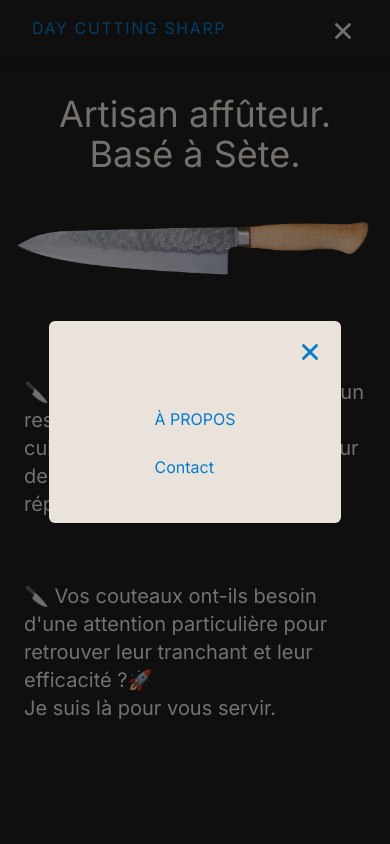
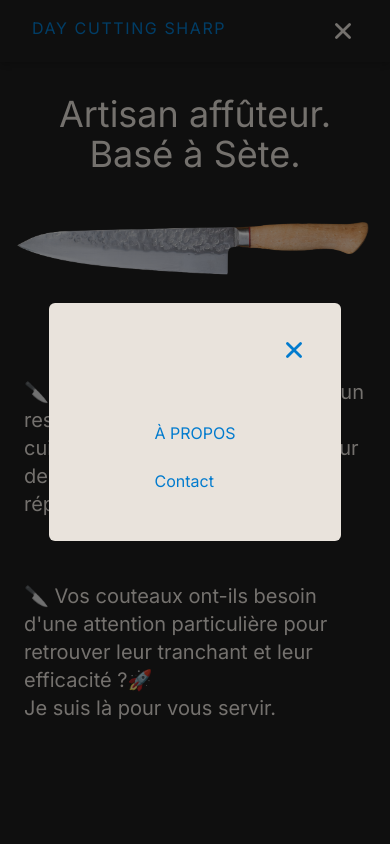
Before and after one commit to MathieuSchaff/daycuttingsharp, a Next.js app: page / in a window 390 px wide. Both pictures are taken after a click on the element 343 px from the left and 31 px from the top of the page. Shown: the top 844 px of the page. Built offline with nearby package versions, Linux system fonts and the light colour scheme.

Commit message:
customised navbar modal

```diff
--- a/src/components/Navbar.tsx
+++ b/src/components/Navbar.tsx
@@ -16,9 +16,13 @@ const Navbar = () => {
 
   const [isMenuOpen, setIsMenuOpen] = useState(false);
 
-  const toggleMenu = () => {
+  const openMenu = () => {
     console.log("clicked")
-    setIsMenuOpen(c => !c);
+    setIsMenuOpen(true);
+  };
+  const closeMenu = () => {
+    console.log("clicked")
+    setIsMenuOpen(false);
   };
   return (
     <header className="flex justify-between items-start md:items-center py-4 px-8 shadow-md">
@@ -47,7 +51,7 @@ const Navbar = () => {
           >
             <Link href="#contact">Contact</Link>
           </motion.li>
-          <div className="md:hidden hover:cursor-pointer" onClick={toggleMenu}>
+          <div className="md:hidden hover:cursor-pointer" onClick={openMenu}>
             {isMenuOpen ? <IoClose size={30} /> : <GiHamburgerMenu size={30} />}
           </div>
         </ul>
@@ -55,23 +59,23 @@ const Navbar = () => {
       <AnimatePresence>
         {isMenuOpen && (
           <motion.div
-            className="fixed top-0 left-0 w-full h-full bg-black bg-opacity-50 flex justify-center items-center z-50"
+            className="fixed top-0 left-0 w-full h-screen bg-black bg-opacity-50 flex justify-center items-center z-10 md:hidden"
             initial={{ opacity: 0 }}
             animate={{ opacity: 1 }}
             exit={{ opacity: 0 }}
-            onClick={toggleMenu}
+            onClick={closeMenu}
           >
             <motion.nav
-              className="bg-browney p-4 rounded-md text-honolulu w-3/4 h-1/2 flex flex-col justify-center items-center gap-6 pb-11"
+              className="min-h-0 bg-browney p-8 rounded-md text-honolulu flex flex-col justify-center items-center gap-10 pb-12 w-3/4 h-1/2"
               variants={menuVariants}
               initial="closed"
               animate="open"
               exit="closed"
               transition={{ damping: 300 }}
             >
-              <div onClick={toggleMenu} className="hover:cursor-pointer self-end">
-                <IoClose size={30} />
-              </div>
+              <button onClick={closeMenu} className="hover:cursor-pointer self-end z-50">
+                <IoClose size={30} />{" "}
+              </button>
               <ul className="flex flex-col gap-6 mt-4">
                 <motion.li
                   whileTap={{ scale: 0.9 }}
```
